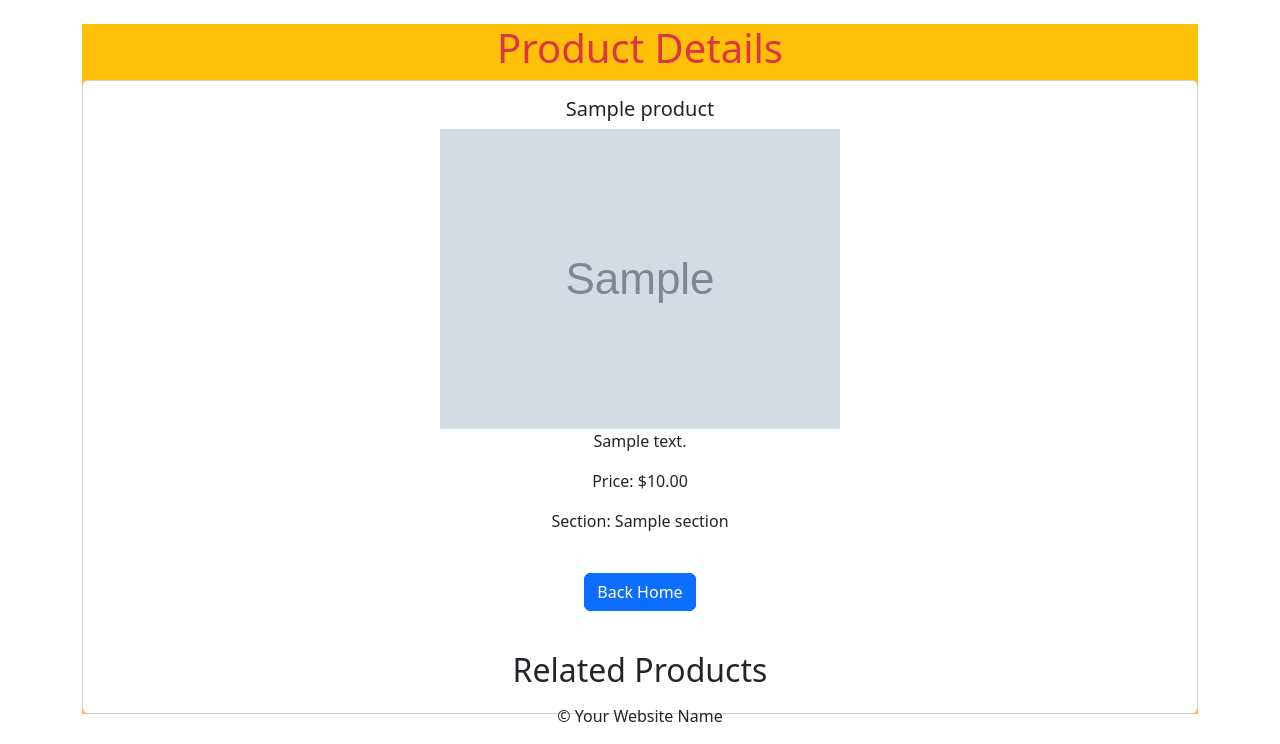
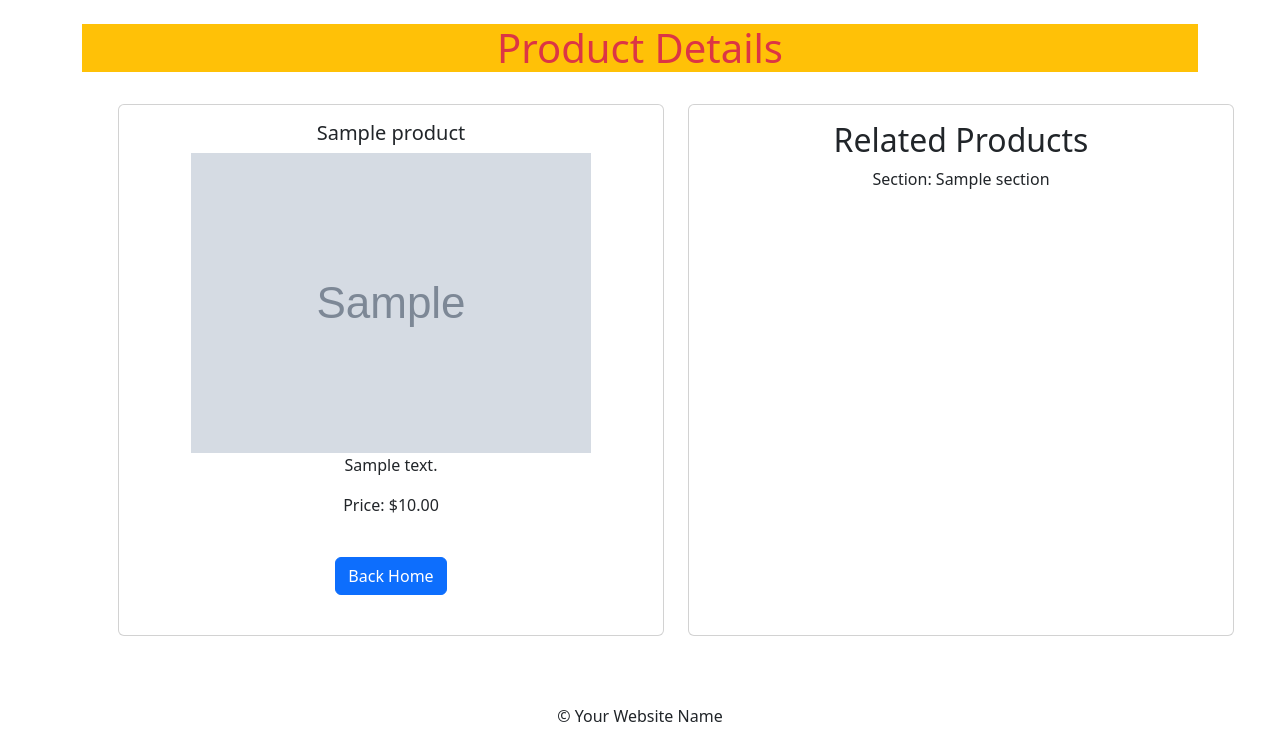
Before and after one commit to osamamagar/Django-task-iti, a Django app: page /products/products/product_detail/1/ in a window 1280 px wide. Shown: the part 56-800 px from the top of the page. Run offline with Django 3.2, Linux system fonts and the light colour scheme; tables that the repository leaves empty hold one stand-in row (values such as "Sample post"); grey boxes marked "Sample" are stand-in pictures; some libraries are stand-ins or nearby versions.

Commit message:
added data record

```diff
--- a/products/templates/products/homepage.html
+++ b/products/templates/products/homepage.html
@@ -44,10 +44,10 @@
 
             </td>
 
-            <td><br/>
+            <td>
                 {% comment %} <a href="{% url 'products:product_detail' product.id %}" class="btn btn-primary my-4">Details</a> {% endcomment %}
                 <a href="{{product.get_show_url}}" class="btn btn-primary ">Details</a>
-                <a href="{% url 'products:edit_product' product.id %}" class="btn btn-warning">Edit</a>
+                <a href="{% url 'products:edit_product' product.id %}" class="btn btn-warning my-1">Edit</a>
                 <a href="{{product.get_delete_url}}" class="btn btn-danger  ">Delete</a>
                 {% comment %} <a href="{% url 'products:delete' product.id %}" class="btn btn-danger ">Delete</a> {% endcomment %}
 
--- a/products/templates/products/product_detail.html
+++ b/products/templates/products/product_detail.html
@@ -4,25 +4,27 @@
 {% block title %}Product Details{% endblock %}
 {% block content %}
   <h1>Product Details</h1>
-  <div class="card">
+{% endblock %}
+
+{% block table %}
+<div class="container" style="display: flex; justify-content: space-between;">
+  <div class="card text-center w-50 col-6 mx-4">
     <div class="card-body">
       <h5 class="card-title">{{ product.name }}</h5>
       <img src="{{ product.image.url }}" class="img-fluid" style="max-width: 400px;">
       <p class="card-text">{{ product.description }}</p>
       <p class="card-text">Price: ${{ product.price }}</p>
-
-      <!-- Display the product's section if available -->
-      <p class="card-text">
+      <a href="{% url 'products:home' %}" class="btn btn-primary my-4">Back Home</a>
+    </div>
+  </div>
+  <div class="card text-center col-6 mx-6">
+    <div class="card-body">
+      <h2>Related Products</h2>
       {% if product.section %}
         Section: {{ product.section.name }}
       {% else %}
         Section: No section assigned yet
       {% endif %}
-      </p>
-
-      <a href="{% url 'products:home' %}" class="btn btn-primary my-4">Back Home</a>
-    </div>
-    <h2>Related Products</h2>
       <ul>
         {% for related_product in related_products %}
           <li>
@@ -31,4 +33,6 @@
         {% endfor %}
       </ul>
     </div>
+  </div>
+</div>
 {% endblock %}
--- a/sections/models.py
+++ b/sections/models.py
@@ -16,11 +16,5 @@
     def get_all_sections(cls):
         return  cls.objects.all()
 
-
-    # @classmethod
-    # def get_index_url(cls):
-    #     return reverse('tracks.index')
-
-
     def get_image_url(self):
         return f"/media/{self.image}"
```
Also changed, not shown: products/forms.py (+9 -2 lines). Lines whose indentation alone changed are shown as unchanged.
